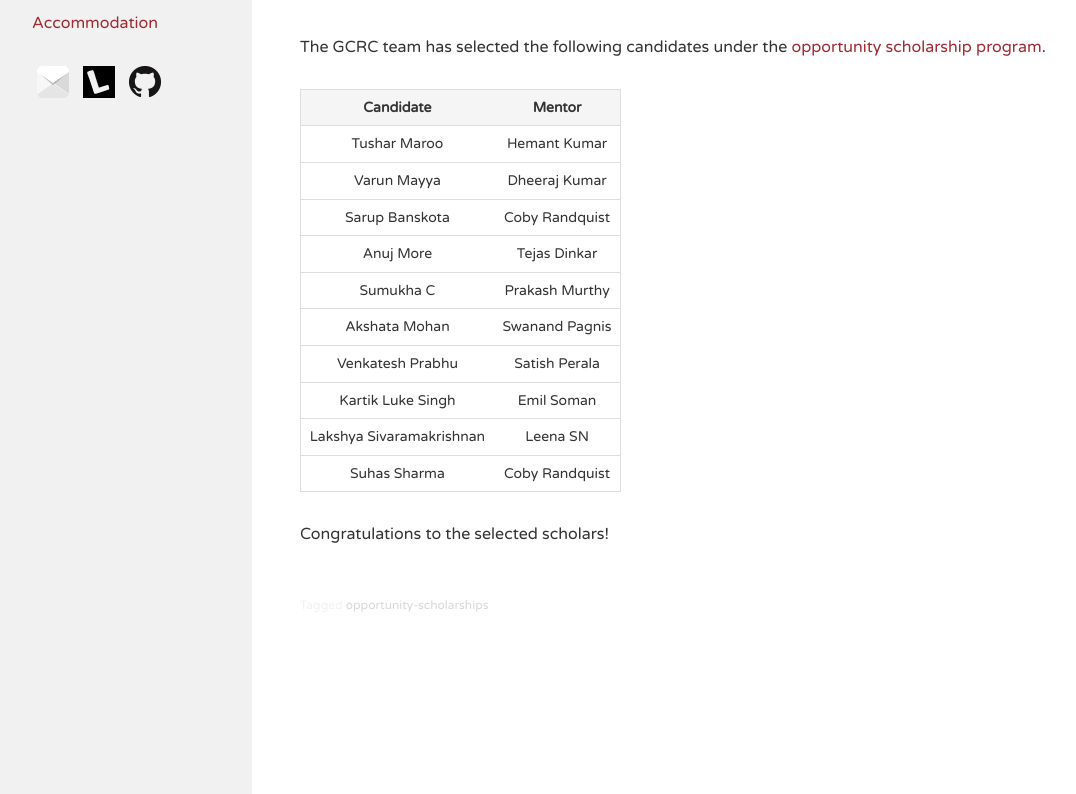
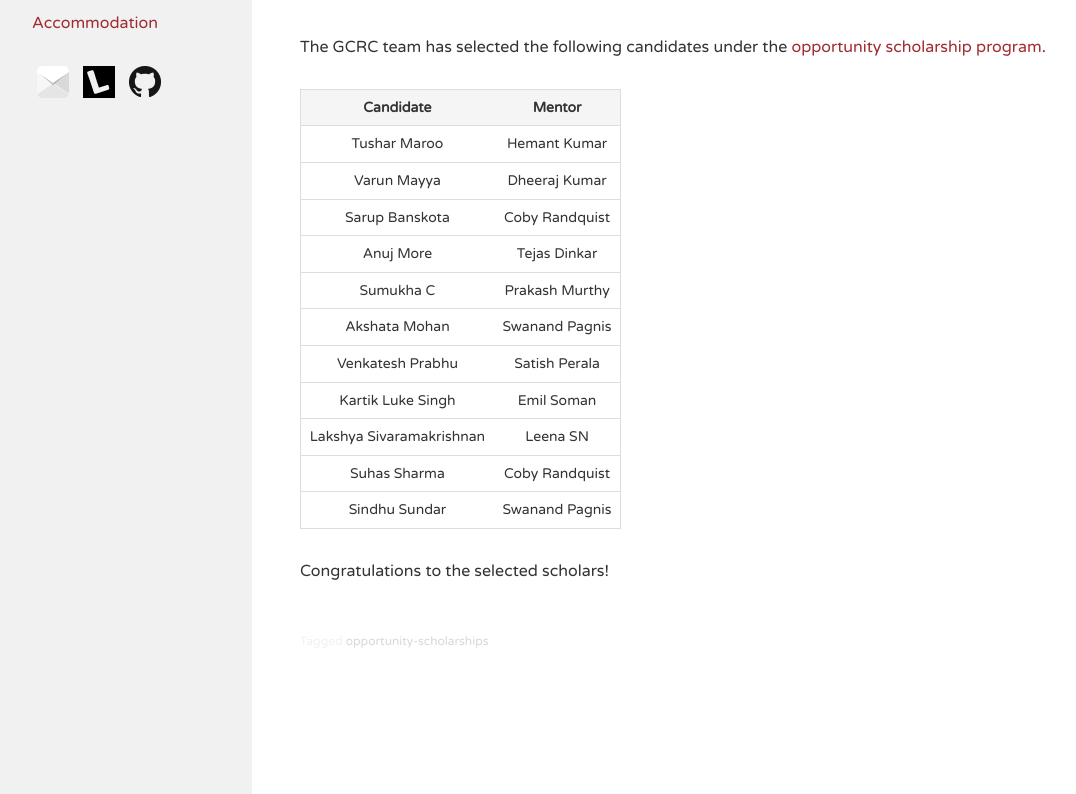
Before and after one commit to GardenCityRuby/GCRC2014, a Jekyll site: the page built from _posts/2013-12-26-opportunity-scholarship-winners.md, in a window 1280 px wide and 1250 px high. Shown: the part 456-1250 px from the top of the window, without its empty margins (8-1084 px from the left). Built offline with Jekyll 4.4.1, drawn with Linux system fonts in a browser that asks for light colours; nearby versions of some CDN libraries; comment, search, counter and statistics services are not loaded.

Commit message:
Added Sindhu's name to the list

```diff
--- a/_posts/2013-12-26-opportunity-scholarship-winners.md
+++ b/_posts/2013-12-26-opportunity-scholarship-winners.md
@@ -22,6 +22,7 @@ The GCRC team has selected the following candidates under the [opportunity schol
 | Kartik Luke Singh         | Emil Soman     |
 | Lakshya Sivaramakrishnan  | Leena SN       |
 | Suhas Sharma              | Coby Randquist |
+| Sindhu Sundar             | Swanand Pagnis |
 | :------------------------:|:--------------:|
 
 
```
